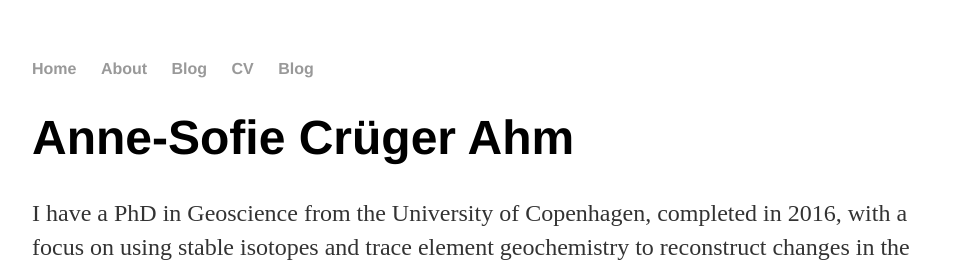
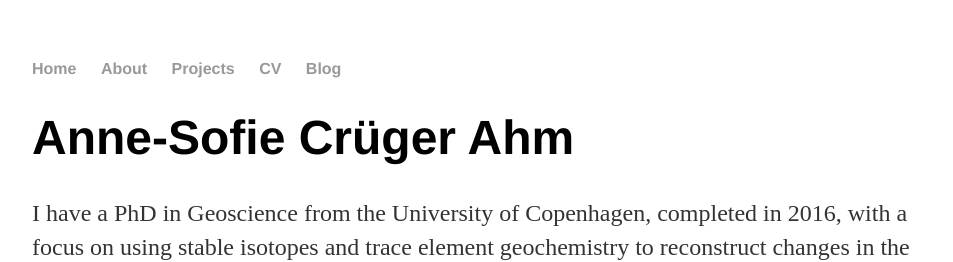
Before and after one commit to Anne-SofieAhm/Anne-SofieAhm.github.io, a Jekyll site: the page built from index.html, in a window 1280 px wide. Shown: the top 262 px of the page, without its empty margins (160-1113 px from the left). Built offline with Jekyll 4.4.1, drawn with Linux system fonts in a browser that asks for light colours.

Commit message:
Update default.html

```diff
--- a/_layouts/default.html
+++ b/_layouts/default.html
@@ -10,7 +10,7 @@
 	    		<ul>
 	        		<li><a href="/">Home</a></li>
 		        	<li><a href="/about">About</a></li>
-							<li><a href="/projects">Blog</a></li>
+							<li><a href="/projects">Projects</a></li>
 	        		<li><a href="/cv">CV</a></li>
 	        		<li><a href="/blog">Blog</a></li>
 	    		</ul>
```
